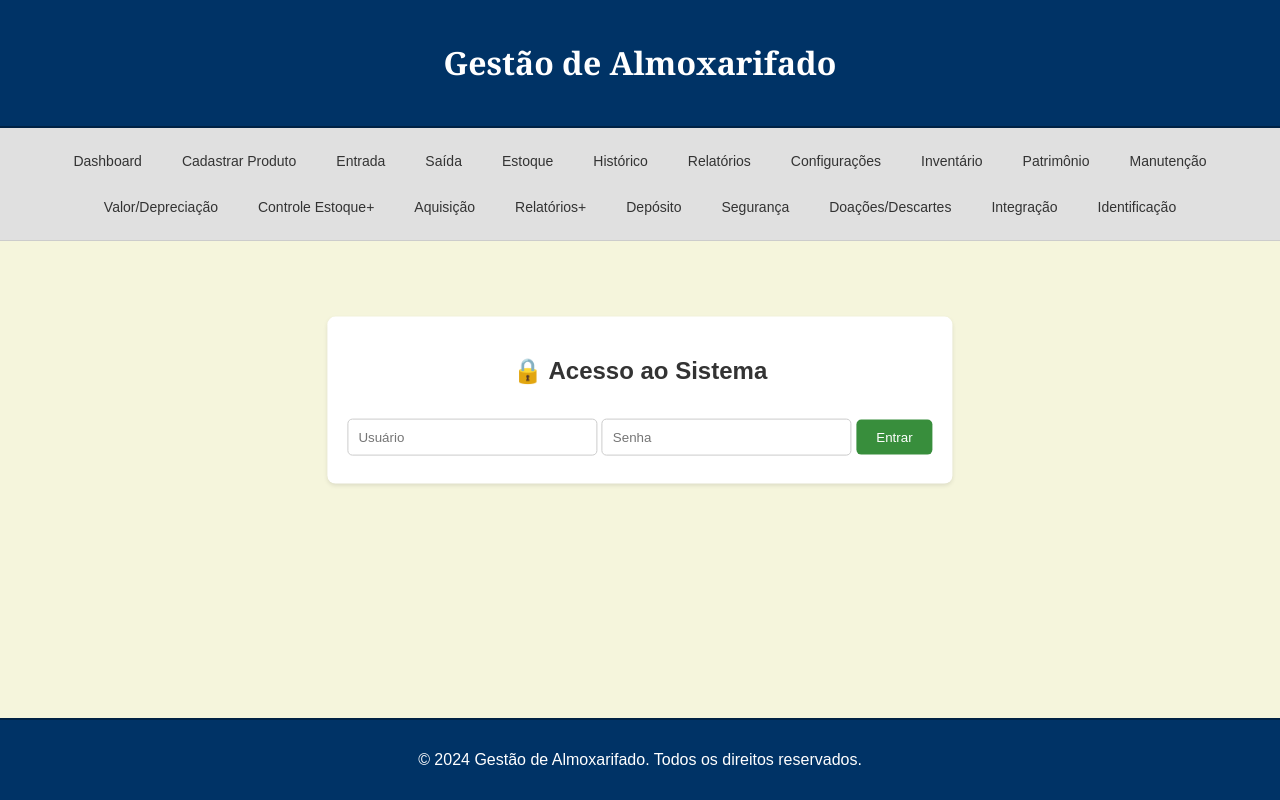
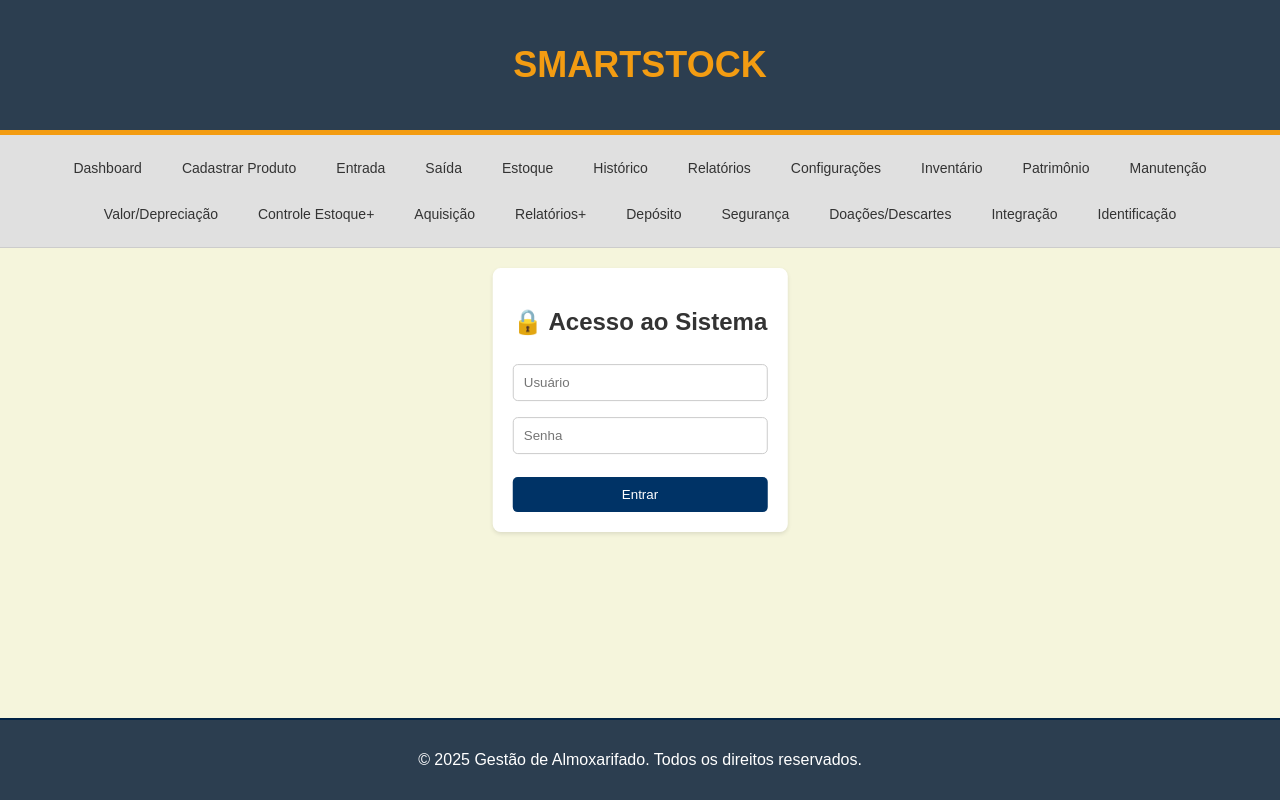
Before and after one commit to PauloHenrique993940/Gestao_Almoxarifado, a plain HTML site: page index.html in a window 1280 px wide. Drawn offline with nearby package versions, Linux system fonts and the light colour scheme.

Commit message:
trabalhando no visual

```diff
--- a/index.html
+++ b/index.html
@@ -10,7 +10,7 @@
 </head>
 
 <body>
-    <div id="loginBox">
+    <div id="loginBox" class="pulsar">
         <h2>🔒 Acesso ao Sistema</h2>
         <input type="text" id="loginUser" placeholder="Usuário">
         <input type="password" id="loginPass" placeholder="Senha">
@@ -18,7 +18,7 @@
     </div>
 
     <header>
-        <h1>Gestão de Almoxarifado</h1>
+        <h1>SmartStock</h1>
     </header>
 
     <nav>
@@ -442,7 +442,7 @@
     </main>
 
     <footer>
-        <p>&copy; 2024 Gestão de Almoxarifado. Todos os direitos reservados.</p>
+        <p>&copy; 2025 Gestão de Almoxarifado. Todos os direitos reservados.</p>
     </footer>
 
     <script src="script.js"></script>
--- a/style.css
+++ b/style.css
@@ -2,7 +2,8 @@ body {
     font-family: Arial, sans-serif;
     margin: 0;
     padding: 0;
-    background-color: #f5f5dc; /* Bege claro para um fundo mais neutro */
+    background-color: #f5f5dc;
+    /* Bege claro para um fundo mais neutro */
     color: #333;
     display: flex;
     flex-direction: column;
@@ -14,30 +15,46 @@ body {
 }
 
 header {
-    background-color: #003366;
-    color: white;
-    padding: 20px 10px; /* Aumentei um pouco o padding vertical */
+    background-color: #2c3e50;
+    /* Azul escuro, remetendo a ambientes industriais */
+    color: #f39c12;
+    /* Amarelo, trazendo contraste e força */
+    padding: 20px;
     text-align: center;
-    /* Mudando a fonte para dar um toque mais formal */
-    font-family: Georgia, serif;
-    border-bottom: 2px solid #002244; /* Borda inferior mais escura */
+    font-family: 'Arial', sans-serif;
+    /* Fonte simples e forte */
+    border-bottom: 5px solid #f39c12;
+    /* Linha inferior destacando o cabeçalho */
+}
+
+header h1 {
+    font-size: 36px;
+    font-weight: bold;
+    text-transform: uppercase;
+    /* Letras maiúsculas para dar um toque de seriedade */
 }
 
 nav {
-    background-color: #e0e0e0; /* Cinza claro para a navegação */
-    color: #333; /* Texto mais escuro */
+    background-color: #e0e0e0;
+    /* Cinza claro para a navegação */
+    color: #333;
+    /* Texto mais escuro */
     padding: 10px;
     text-align: center;
     display: flex;
     flex-wrap: wrap;
     justify-content: center;
-    border-bottom: 1px solid #ccc; /* Borda inferior sutil */
+    border-bottom: 1px solid #ccc;
+    /* Borda inferior sutil */
 }
 
 nav button {
-    background-color: transparent; /* Removendo a cor de fundo */
-    color: #333; /* Mantendo a cor do texto */
-    border: none; /* Removendo a borda, se desejar */
+    background-color: transparent;
+    /* Removendo a cor de fundo */
+    color: #333;
+    /* Mantendo a cor do texto */
+    border: none;
+    /* Removendo a borda, se desejar */
     padding: 10px 15px;
     margin: 5px;
     cursor: pointer;
@@ -47,8 +64,10 @@ nav button {
 }
 
 nav button:hover {
-    background-color: #f0f0f0; /* Cor de fundo ao passar o mouse */
-    color: #003366; /* Cor do texto ao passar o mouse */
+    background-color: #f0f0f0;
+    /* Cor de fundo ao passar o mouse */
+    color: #003366;
+    /* Cor do texto ao passar o mouse */
 }
 
 main {
@@ -65,7 +84,8 @@ section {
     background-color: white;
     border: 1px solid #ddd;
     border-radius: 5px;
-    box-shadow: 0 1px 3px rgba(0, 0, 0, 0.05); /* Sombra leve */
+    box-shadow: 0 1px 3px rgba(0, 0, 0, 0.05);
+    /* Sombra leve */
 }
 
 section.active {
@@ -73,16 +93,20 @@ section.active {
 }
 
 form {
-    width: 60%; /* Aumentei um pouco a largura */
-    margin: 20px auto; /* Adicionei margem superior */
+    width: 60%;
+    /* Aumentei um pouco a largura */
+    margin: 20px auto;
+    /* Adicionei margem superior */
     display: flex;
     flex-direction: column;
     align-items: center;
     padding: 20px;
-    background-color: #f9f9f9; /* Cinza bem claro */
+    background-color: #f9f9f9;
+    /* Cinza bem claro */
     border: 1px solid #ddd;
     border-radius: 8px;
-    box-shadow: 0 2px 5px rgba(0, 0, 0, 0.1); /* Sombra um pouco maior */
+    box-shadow: 0 2px 5px rgba(0, 0, 0, 0.1);
+    /* Sombra um pouco maior */
 }
 
 form input,
@@ -90,27 +114,33 @@ form textarea,
 form select {
     width: 100%;
     padding: 10px;
-    margin: 8px 0; /* Aumentei um pouco a margem vertical */
-    border: 1px solid #ccc; /* Borda mais visível */
+    margin: 8px 0;
+    /* Aumentei um pouco a margem vertical */
+    border: 1px solid #ccc;
+    /* Borda mais visível */
     border-radius: 5px;
     box-sizing: border-box;
 }
 
 form button {
-    background-color: #388E3C; /* Verde mais fechado */
+    background-color: #388E3C;
+    /* Verde mais fechado */
     color: white;
     border: none;
     padding: 10px 20px;
-    margin-top: 15px; /* Aumentei a margem superior */
+    margin-top: 15px;
+    /* Aumentei a margem superior */
     cursor: pointer;
     border-radius: 5px;
     transition: background-color 0.3s ease;
     width: auto;
-    box-shadow: 0 1px 2px rgba(0, 0, 0, 0.15); /* Sombra no botão */
+    box-shadow: 0 1px 2px rgba(0, 0, 0, 0.15);
+    /* Sombra no botão */
 }
 
 form button:hover {
-    background-color: #2E7D32; /* Tom mais escuro ao passar o mouse */
+    background-color: #2E7D32;
+    /* Tom mais escuro ao passar o mouse */
 }
 
 table {
@@ -120,23 +150,28 @@ table {
     border: 1px solid #ddd;
     border-radius: 5px;
     background-color: white;
-    box-shadow: 0 1px 3px rgba(0, 0, 0, 0.05); /* Sombra leve */
+    box-shadow: 0 1px 3px rgba(0, 0, 0, 0.05);
+    /* Sombra leve */
 }
 
 th,
 td {
-    padding: 12px 8px; /* Aumentei o padding vertical */
-    border-bottom: 1px solid #eee; /* Borda mais clara */
+    padding: 12px 8px;
+    /* Aumentei o padding vertical */
+    border-bottom: 1px solid #eee;
+    /* Borda mais clara */
     text-align: left;
 }
 
 th {
     background-color: #f0f0f0;
-    font-weight: bold; /* Texto do cabeçalho em negrito */
+    font-weight: bold;
+    /* Texto do cabeçalho em negrito */
 }
 
 tr:hover {
-    background-color: #f8f8f8; /* Cinza bem claro ao passar o mouse */
+    background-color: #f8f8f8;
+    /* Cinza bem claro ao passar o mouse */
 }
 
 .search-filter {
@@ -149,7 +184,8 @@ tr:hover {
     padding: 10px;
     border: 1px solid #ccc;
     border-radius: 5px;
-    width: 400px; /* Aumentei a largura */
+    width: 400px;
+    /* Aumentei a largura */
     margin-right: 10px;
     box-sizing: border-box;
 }
@@ -158,7 +194,8 @@ tr:hover {
     display: flex;
     flex-wrap: wrap;
     justify-content: center;
-    gap: 15px; /* Aumentei o espaçamento */
+    gap: 15px;
+    /* Aumentei o espaçamento */
     margin-bottom: 20px;
 }
 
@@ -174,7 +211,8 @@ tr:hover {
     border: 1px solid #ddd;
     border-radius: 5px;
     background-color: #ffffff;
-    box-shadow: 0 1px 3px rgba(0, 0, 0, 0.05); /* Sombra leve */
+    box-shadow: 0 1px 3px rgba(0, 0, 0, 0.05);
+    /* Sombra leve */
 }
 
 #loginBox {
@@ -188,30 +226,42 @@ tr:hover {
     box-shadow: 0 2px 4px rgba(0, 0, 0, 0.1);
     text-align: center;
     z-index: 10;
+    display: flex;
+    flex-direction: column;
+    justify-content: center;
+    align-items: center;
 }
+
+
+
+
 
 #loginBox input {
     padding: 10px;
-    margin: 8px 0; /* Aumentei um pouco a margem vertical */
-    width: 250px; /* Aumentei a largura */
+    margin: 8px 0;
+    /* Aumentei um pouco a margem vertical */
+    width: 100%;
+    /* Aumentei a largura */
     border: 1px solid #ccc;
     border-radius: 5px;
     box-sizing: border-box;
 }
 
 #loginBox button {
-    background-color: #388E3C; /* Verde mais fechado */
+    background-color: #003366;
     color: white;
     border: none;
     padding: 10px 20px;
-    margin-top: 15px; /* Aumentei a margem superior */
+    margin-top: 15px;
+    /* Aumentei a margem superior */
     cursor: pointer;
     border-radius: 5px;
     transition: background-color 0.3s ease;
+    width: 100%;
 }
 
 #loginBox button:hover {
-    background-color: #2E7D32;
+    background-color: #2c3e50;
 }
 
 .hidden {
@@ -219,12 +269,14 @@ tr:hover {
 }
 
 footer {
-    background-color: #003366;
+    background-color: #2c3e50;
     color: white;
     text-align: center;
-    padding: 15px 10px; /* Aumentei um pouco o padding vertical */
+    padding: 15px 10px;
+    /* Aumentei um pouco o padding vertical */
     margin-top: 20px;
-    border-top: 2px solid #002244; /* Borda superior mais escura */
+    border-top: 2px solid #002244;
+    /* Borda superior mais escura */
 }
 
 @media (max-width: 768px) {
```
